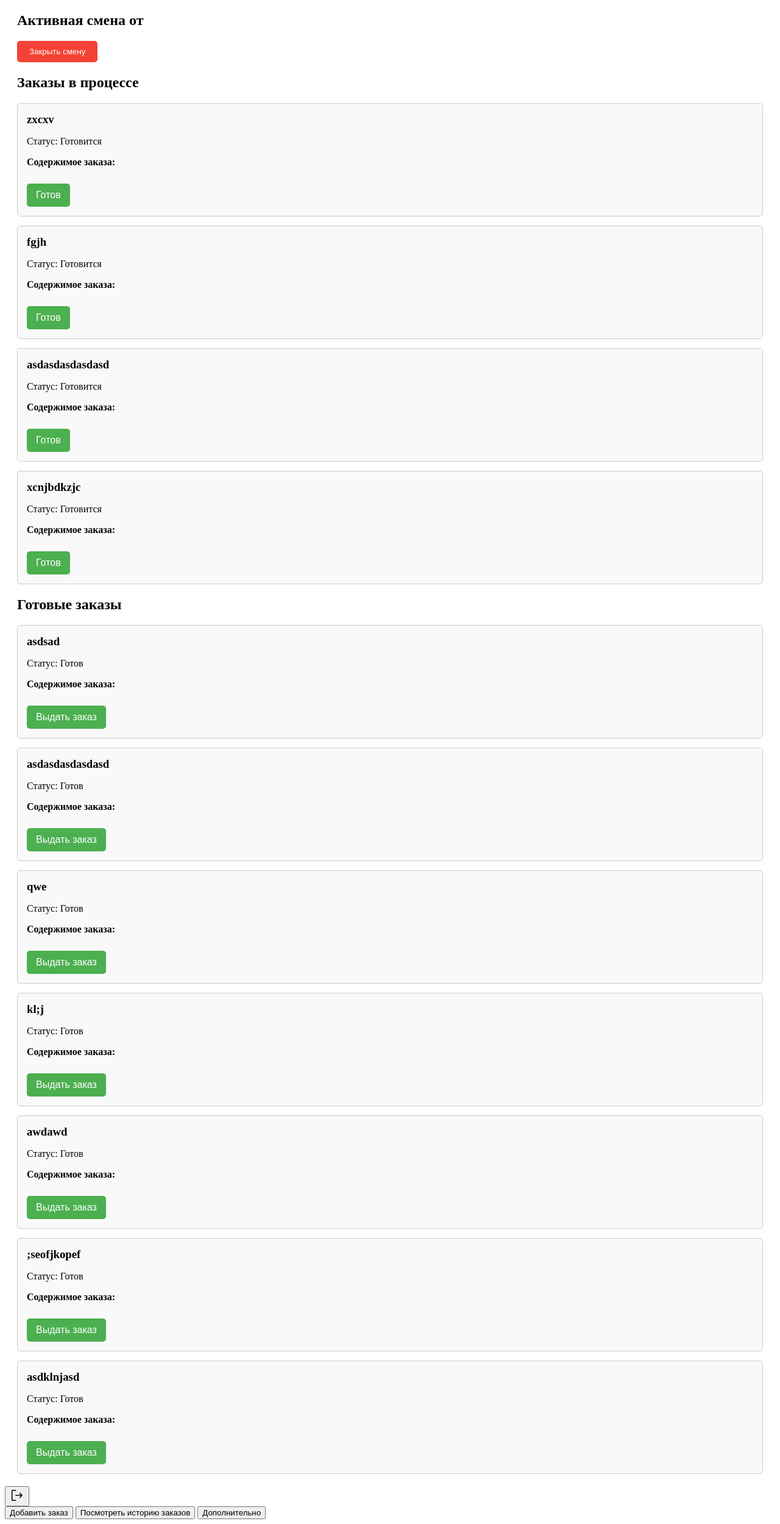
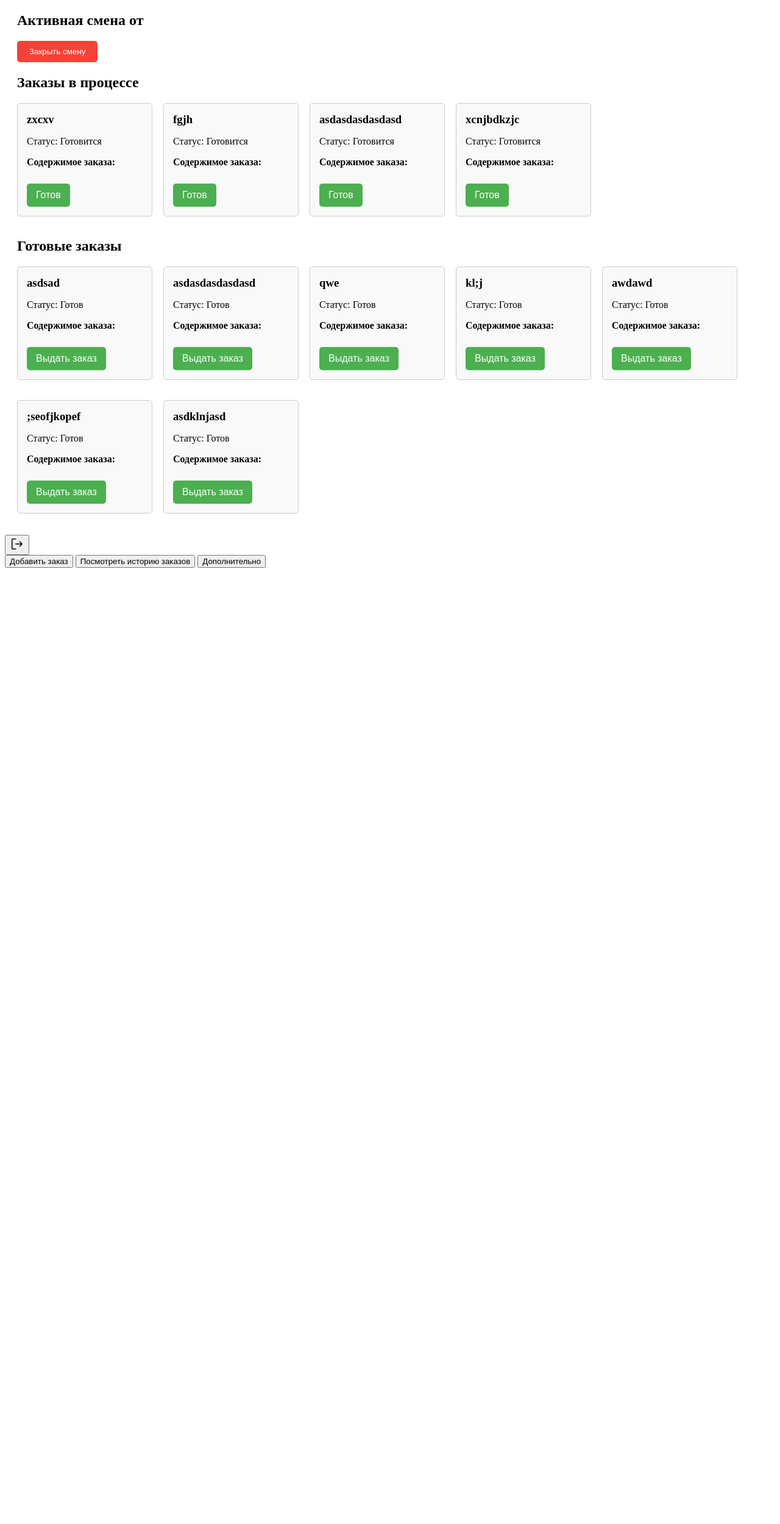
Before and after one commit to IP-IPohuy/Coffee_order, a Django app: page /worker_panel in a window 1280 px wide. Shown: the whole page at 61% size. After the commit the page ends 931 px from the top, so only its background shows below. Run offline with Django 5.2, Linux system fonts and the light colour scheme; a user stored in the database is signed in; data comes from the database, SQL or seed files in the repository; both versions use the stored data as it was after the commit.

Commit message:
changed worker_panel

```diff
--- a/coffeeshop/main/templates/main/worker_panel.html
+++ b/coffeeshop/main/templates/main/worker_panel.html
@@ -34,6 +34,7 @@
 </style>
 <div class="orders-container">
     <h2>Заказы в процессе</h2>
+    <div class="order-container-content">
         {% for order_in_progress in orders_in_progress %}
         <div class="order-container">
             <h3>{{ order_in_progress.order_name }}</h3>
@@ -47,8 +48,10 @@
             <button class="mark-ready" data-order-id="{{ order_in_progress.id }}">Готов</button>
         </div>
         {% endfor %}
+    </div>
 
     <h2>Готовые заказы</h2>
+    <div class="order-container-content">
         {% for order_ready in orders_ready %}
         <div class="order-container">
             <h3>{{ order_ready.order_name }}</h3>
@@ -62,6 +65,18 @@
             <button class="complete-order" data-order-id="{{ order_ready.id }}">Выдать заказ</button>
         </div>
         {% endfor %}
+    </div>
+    <style>
+        .order-container-content{
+            width: 100%;
+            display: flex;
+            flex-wrap: wrap;
+            gap: 18px;
+        }
+        .order-container{
+            min-width: 190px;
+        }
+    </style>
 </div>
 
 <form action="{% url 'logout' %}" method="post">
```
Also changed, not shown: coffeeshop/db.sqlite3. Lines whose indentation alone changed are shown as unchanged.
